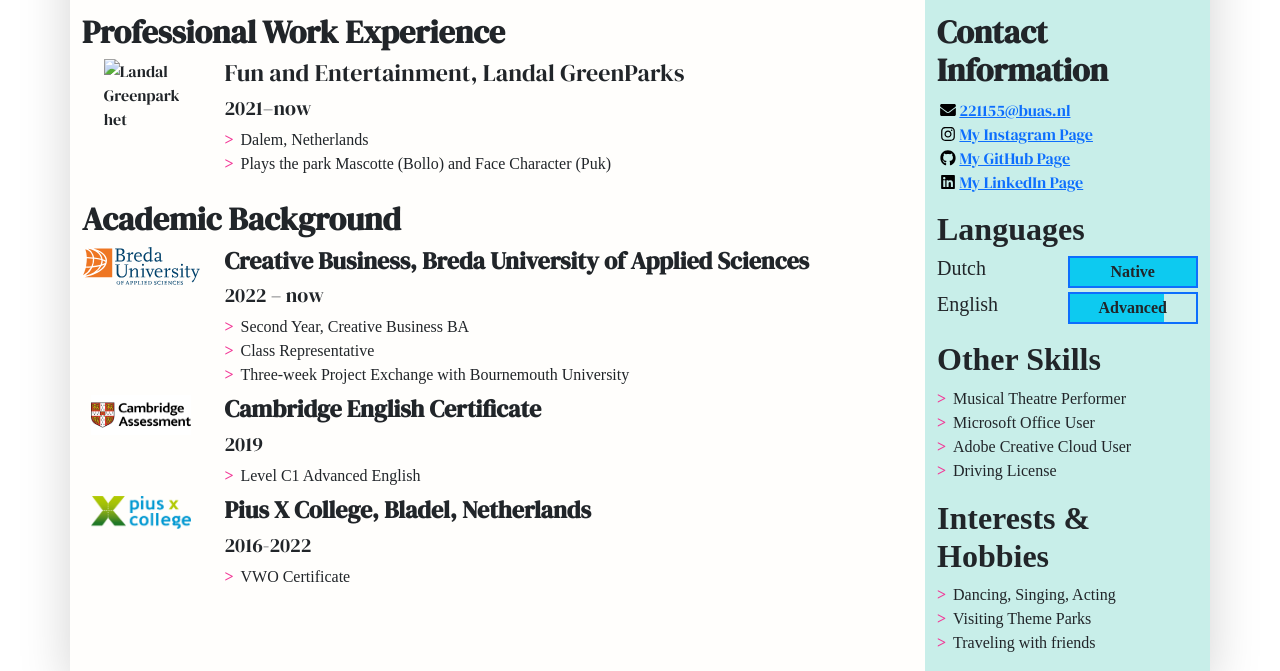
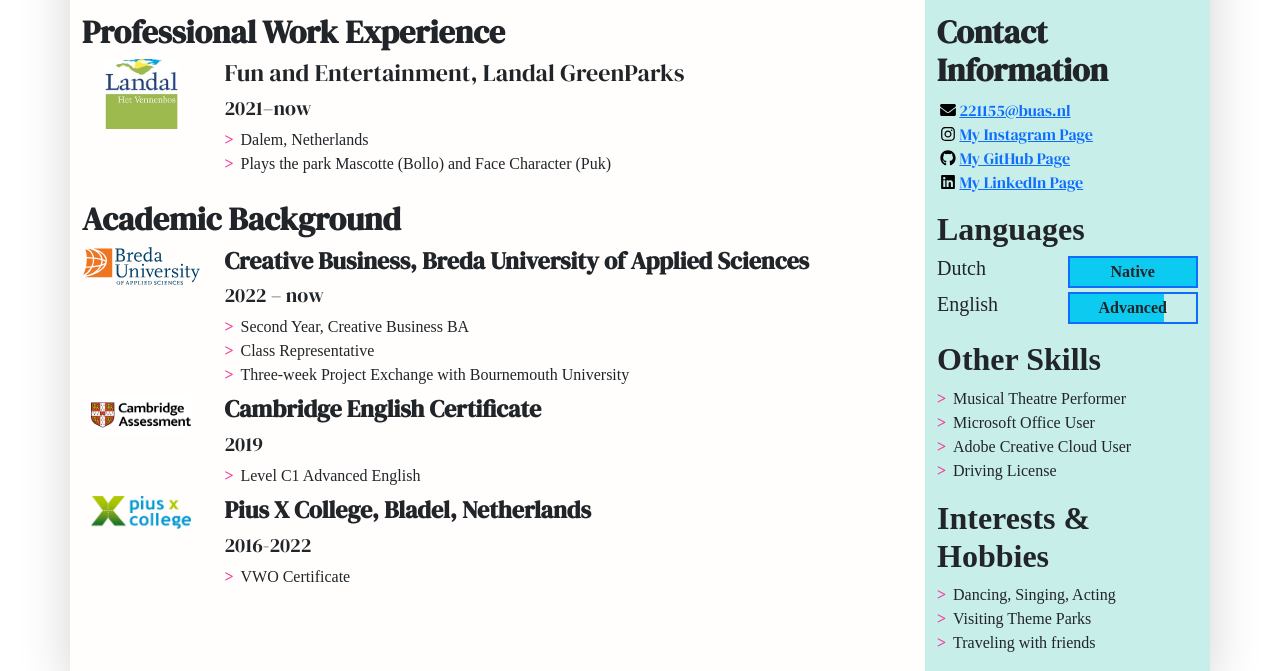
Before and after one commit to bellekuppens/Resume-Assignment-Production, a plain HTML site: page index.html in a window 1280 px wide. Shown: the part 219-890 px from the top of the page. Drawn offline with nearby package versions, Linux system fonts and the light colour scheme.

Commit message:
added picture

```diff
--- a/index.html
+++ b/index.html
@@ -32,7 +32,7 @@
 		<ul class="biography-list list-unstyled">
 		<li class="biography-item row mb-2">
 		<div class="logo-container col-3 col-sm-2 col-md-3 col-lg-2">
-		<img class="biography-logo mw-100 d-block mx-auto" src="images//logos/landal-logo.jpg" alt="Landal Greenparks het Vennenbos logo" height="70" width="75">
+		<img class="biography-logo mw-100 d-block mx-auto" src="images/employers/landal-logo.jpg" alt="Landal Greenparks het Vennenbos logo" height="70" width="75">
 			</div>
 				<div class="biography-contents col-9 col-sm-10 col-md-9 col-lg-10">
 				<h4>Fun and Entertainment, Landal GreenParks</h4>
```
